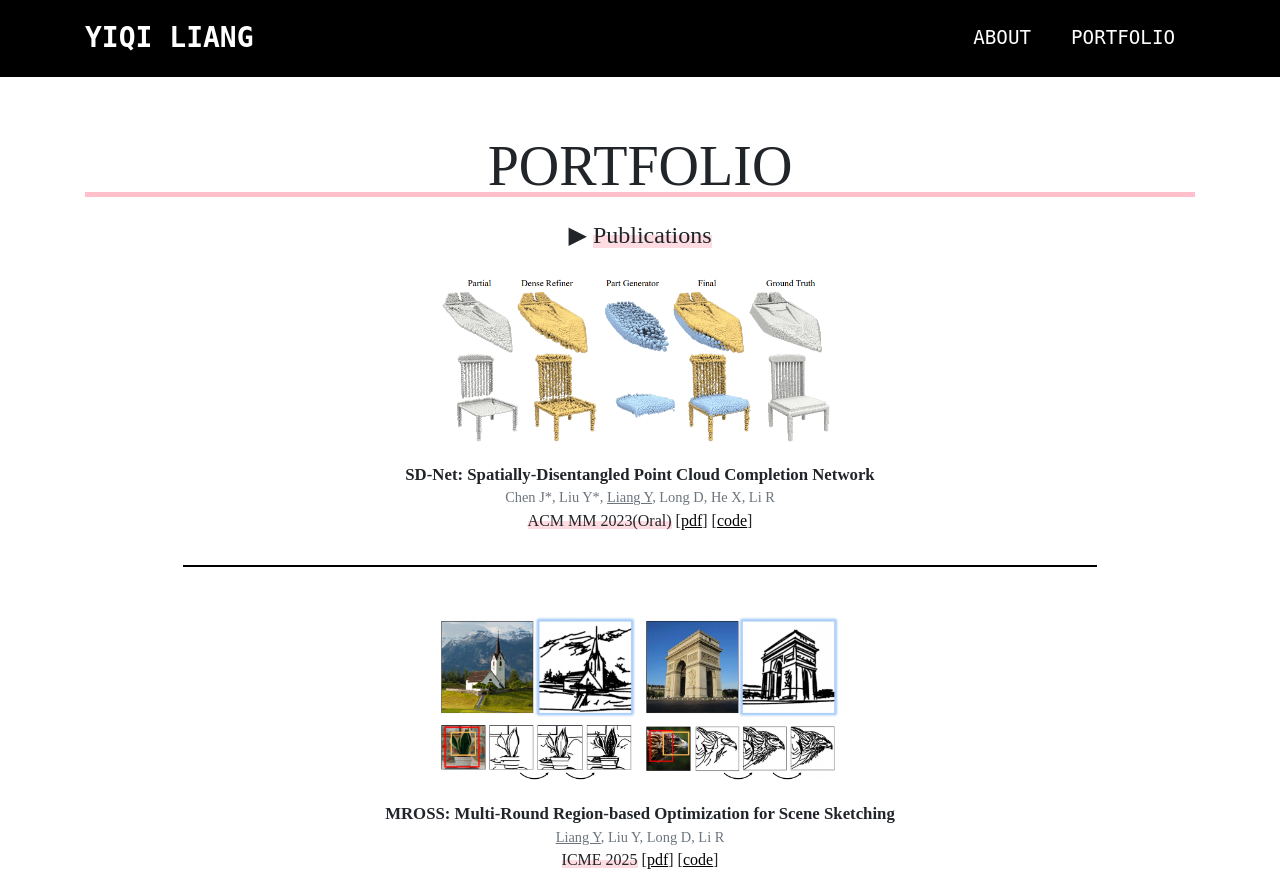
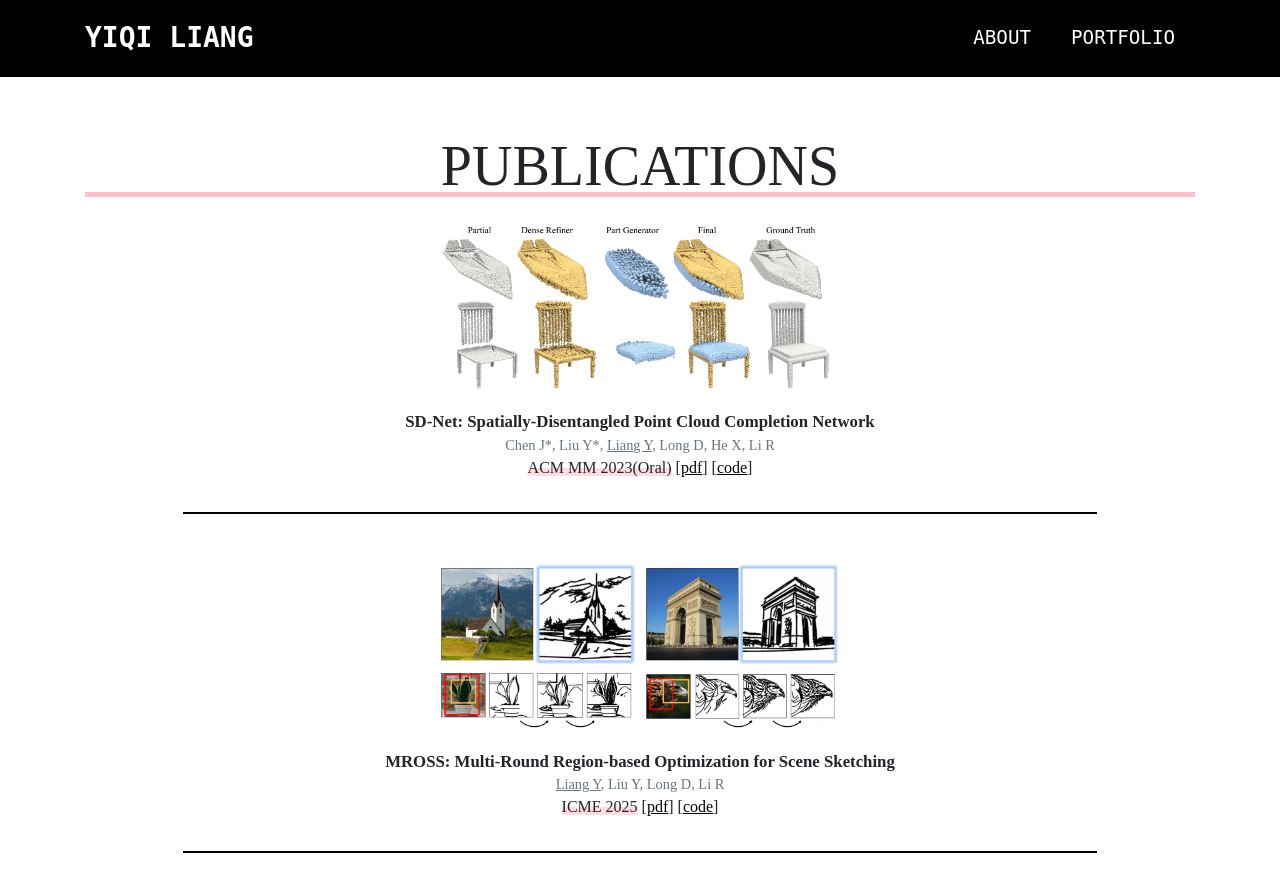
Before and after one commit to Yiki77/yiqi-liang, a website: page portfolio.html in a window 1280 px wide. Shown: the top 875 px of the page. Drawn offline with nearby package versions, Linux system fonts and the light colour scheme.

Commit message:
Update portfolio.html

```diff
--- a/portfolio.html
+++ b/portfolio.html
@@ -56,9 +56,9 @@
       <div class="container">
 
           <!-- Portfolio Section Heading -->
-          <h1 class="page-section-heading text-center text-uppercase">Portfolio</h1>
-
-          <h4 class="mt-4 text-center">▶ <highlight>Publications</highlight></h4>
+<!--           <h1 class="page-section-heading text-center text-uppercase">Portfolio</h1> -->
+        <h1 class="page-section-heading text-center text-uppercase">Publications</h1>
+<!--           <h4 class="mt-4 text-center">▶ <highlight>Publications</highlight></h4> -->
           <div class="row mb-6 flex-column">
 
               <div class="col">
@@ -144,8 +144,8 @@
 
           </div>
 
-
-      <h4 class="mt-6 text-center">▶ <highlight>Projects</highlight></h4>
+        <h1 class="page-section-heading text-center text-uppercase">Projects</h1>
+<!--       <h4 class="mt-6 text-center">▶ <highlight>Projects</highlight></h4> -->
       <div class="row mb-6 flex-column">
 
           <div class="col">
```
